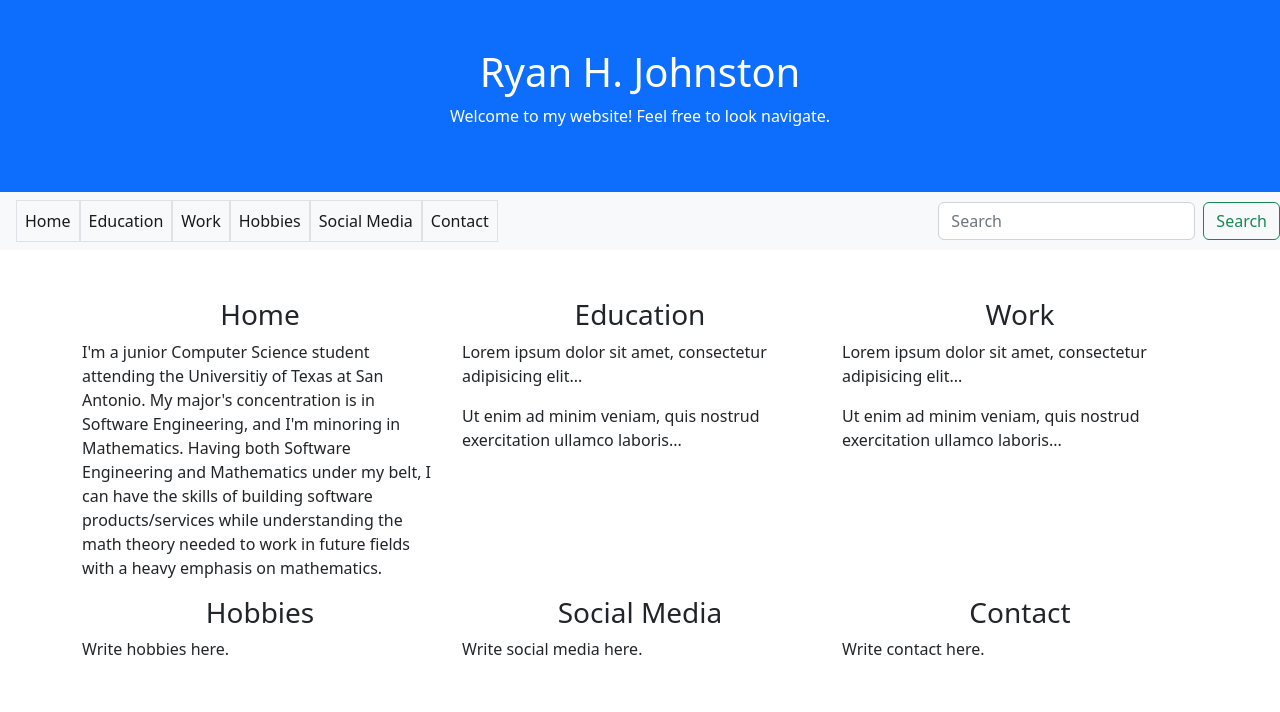
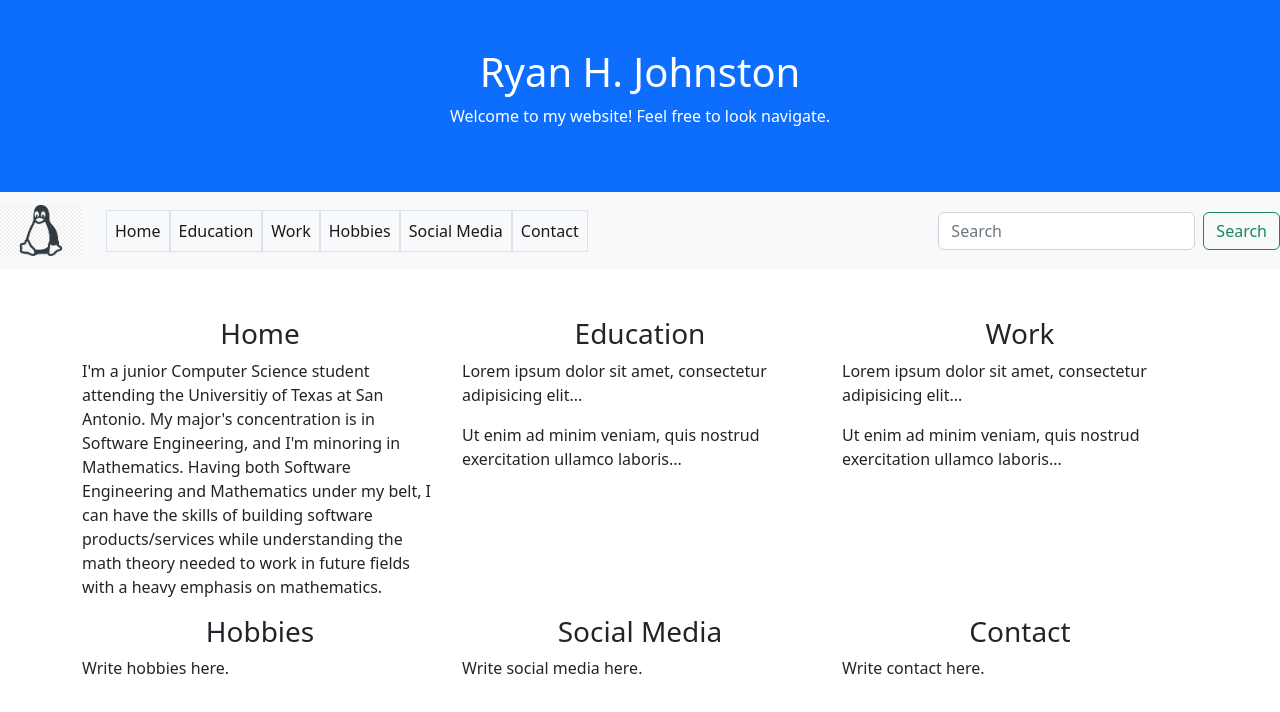
Before and after one commit to RyanHJohnston/Website, a website: page index-test.html in a window 1280 px wide. Drawn offline with nearby package versions, Linux system fonts and the light colour scheme.

Commit message:
Fixed shit

```diff
--- a/index-test.html
+++ b/index-test.html
@@ -8,6 +8,7 @@
   </head>
 
   <style>
+
   </style>
 
   <!----------------------------------BODY------------------------------------->
@@ -19,13 +20,15 @@
 
     <!----------------------------------NAVIGATION BAR---------------------------->
     <nav class="navbar navbar-expand-lg navbar-light bg-light">
-      <a class="navbar-brand" href="#"></a>
+      <a class="navbar-brand" href="#"><img
+        src="resources/images/linux-logo.jpg" alt="Tux logo" width="82"
+        height="51.2"></a>
       <button class="navbar-toggler" type="button" data-toggle="collapse" data-target="#navbarSupportedContent" aria-controls="navbarSupportedContent" aria-expanded="false" aria-label="Toggle navigation">
         <span class="navbar-toggler-icon"></span>
       </button>
 
       <div class="collapse navbar-collapse" id="navbarSupportedContent">
-        <ul class="navbar-nav mr-auto nav-fill">
+        <ul class="navbar-nav mr-auto d-inline-flex p-2 ">
           <li class="nav-item active">
             <a class="nav-link border" href="#">Home <span class="sr-only">(current)</span></a>
             <li class="nav-item active">
@@ -38,7 +41,6 @@
                     <a class="nav-link border" href="#">Social Media <span class="sr-only">(current)</span></a>
                     <li class="nav-item active">
                       <a class="nav-link border" href="#">Contact<span class="sr-only">(current)</span></a>
-
 
         </ul>
         <form class="form-inline my-2 my-lg-0">
```
Also changed, not shown: main.js (added, +16 -0 lines), resources/images/arch-linux-logo.jpeg (added), resources/images/linux-logo.jpg (added).
